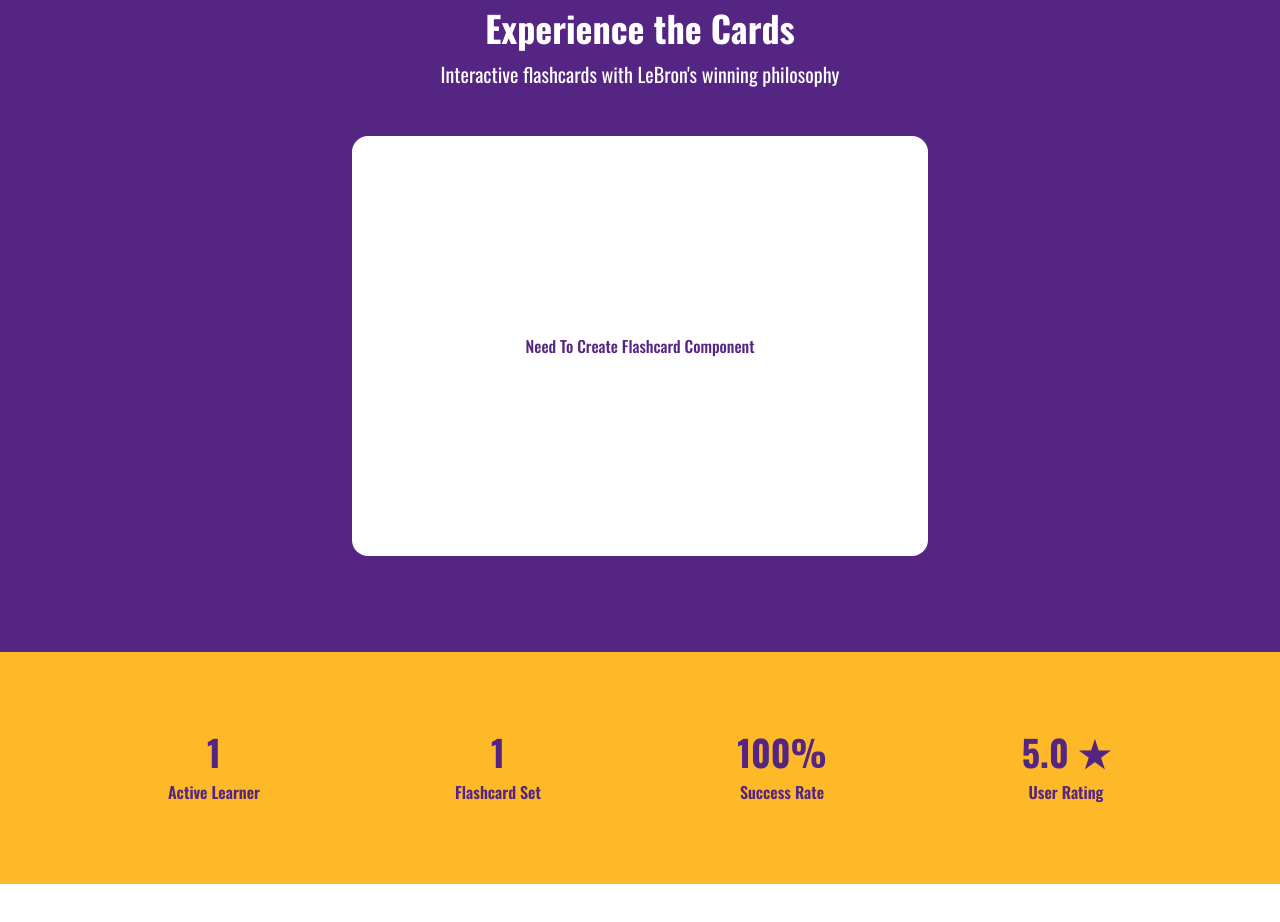
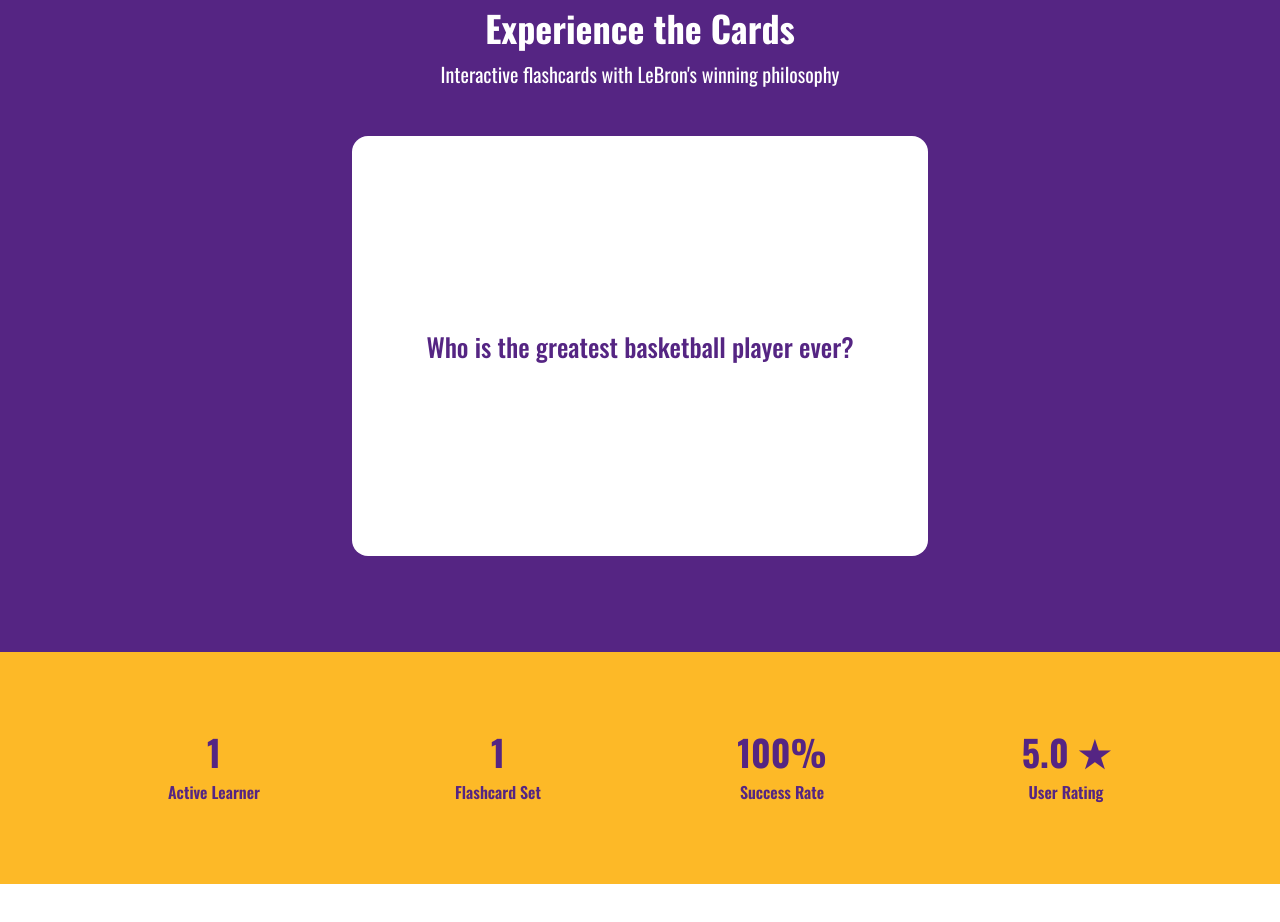
Before and after one commit to CreeKeem/LeCards, a Next.js app in the folder frontend/: page / in a window 1280 px wide. Shown: the part 1340-2262 px from the top of the page. Built offline with nearby package versions, Linux system fonts and the light colour scheme.

Commit message:
worked on flashcard

```diff
--- a/frontend/src/app/page.tsx
+++ b/frontend/src/app/page.tsx
@@ -1,6 +1,15 @@
 import { Footer, HomeNavbar } from "@/components/navigation/index";
 import Image from "next/image";
 import Link from "next/link";
+import { Flashcard } from "@/components/flashcard/index";
+import { FlashcardInfo } from "@/components/flashcard/flashcard-info";
+
+const exampleFlashCard: FlashcardInfo = {
+  card_id: -1,
+  set_id: -1,
+  term: "Who is the greatest basketball player ever?",
+  definition: "Lebron James",
+};
 
 export default function Home() {
   return (
@@ -115,8 +124,8 @@
           </div>
 
           {/* Flashcard Box Placeholder */}
-          <div className="w-full max-w-md sm:max-w-lg md:max-w-xl bg-white rounded-2xl h-[300px] sm:h-[360px] md:h-[420px] flex items-center justify-center text-center text-[#552583] font-medium">
-            Need To Create Flashcard Component
+          <div className="h-[300px] sm:h-[360px] md:h-[420px] max-w-md sm:max-w-lg md:max-w-xl w-[600px]">
+            <Flashcard flashcardInfo={exampleFlashCard} />
           </div>
         </div>
       </div>
--- a/frontend/src/components/flashcard/flashcard.tsx
+++ b/frontend/src/components/flashcard/flashcard.tsx
@@ -1,20 +1,117 @@
-import { FlashcardInfo } from "./flashcard-info"
+"use client";
 
-export interface Flashcard {
-    flashcardInfo: FlashcardInfo,
-    height: number,
-    width: number,
-    termFont: number,
-    defFont: number,
+import { useState, useEffect } from "react";
+import { FlashcardInfo } from "./flashcard-info";
+import Image from "next/image";
+
+interface Flashcard {
+  flashcardInfo: FlashcardInfo;
 }
 
-export const Flashcard: React.FC<Flashcard>  = ({flashcardInfo, height, width, termFont, defFont}) => {
+export const Flashcard: React.FC<Flashcard> = ({ flashcardInfo }) => {
+  const [flip, setFlip] = useState(false);
 
-    return (
+  return (
+    <div
+      onClick={() => setFlip(!flip)}
+      className="w-full bg-white rounded-2xl h-full flex items-center justify-center text-center text-[#552583] font-medium"
+    >
+      {flip ? (
         <div>
-            <div>
+          {/* Definition */}
 
-            </div>
+          <h1 className="text-[clamp(1.5rem,5vw,3.5rem)]">{flashcardInfo.definition}</h1>
+
+          {/* If there is a video for the definition then render it */}
+          {flashcardInfo.videoDef ? (
+            <video
+              autoPlay
+              muted
+              loop
+              playsInline
+              className="h-screen w-screen object-cover absolute z-1 opacity-50"
+            >
+              <source src="/LeFu3.mp4" type="video/mp4" />
+              Your browser does not support the video tag.
+            </video>
+          ) : (
+            <></>
+          )}
+
+          {/* If there is a image for the definition then render it */}
+          {flashcardInfo.imageDef ? (
+            <Image
+              src={"/Logo.svg"}
+              alt="Lebron James"
+              fill
+              className="rounded-full object-cover"
+            />
+          ) : (
+            <></>
+          )}
+
+          {/* If there is an audio for the definition render a button to play it */}
+          {flashcardInfo.audioDef ? (
+            <button>
+              <Image
+                src={"/Logo.svg"}
+                alt="Lebron James"
+                fill
+                className="rounded-full object-cover"
+              />
+            </button>
+          ) : (
+            <></>
+          )}
         </div>
-    )
-}
+      ) : (
+        <div>
+          {/* Term */}
+          <h1 className="text-[clamp(1.5rem,2vw,3.5rem)]">{flashcardInfo.term}</h1>
+
+          {/* If there is a video for the term then render it */}
+          {flashcardInfo.videoTerm ? (
+            <video
+              autoPlay
+              muted
+              loop
+              playsInline
+              className="h-screen w-screen object-cover absolute z-1 opacity-50"
+            >
+              <source src="/LeFu3.mp4" type="video/mp4" />
+              Your browser does not support the video tag.
+            </video>
+          ) : (
+            <></>
+          )}
+
+          {/* If there is a image for the term then render it */}
+          {flashcardInfo.imageTerm ? (
+            <Image
+              src={"/Logo.svg"}
+              alt="Lebron James"
+              fill
+              className="rounded-full object-cover"
+            />
+          ) : (
+            <></>
+          )}
+
+          {/* If there is an audio for the term render a button to play it */}
+          {flashcardInfo.audioTerm ? (
+            <button>
+              <Image
+                src={"/Logo.svg"}
+                alt="Lebron James"
+                fill
+                className="rounded-full object-cover"
+              />
+            </button>
+          ) : (
+            <></>
+          )}
+        </div>
+      )}
+    </div>
+  );
+};
--- a/frontend/src/components/navigation/dashboard-navbar.tsx
+++ b/frontend/src/components/navigation/dashboard-navbar.tsx
@@ -1,7 +1,7 @@
 import Image from "next/image";
 import Link from "next/link";
 
-export default function DashboardNavbar({ userName }: { userName: string }) {
+export function DashboardNavbar({ userName }: { userName: string }) {
   return (
     <div className="bg-white w-full h-[72px] drop-shadow-sm px-4 sm:px-6 md:px-[80px]">
       <div className="h-full flex items-center justify-between flex-wrap gap-y-2">
```
